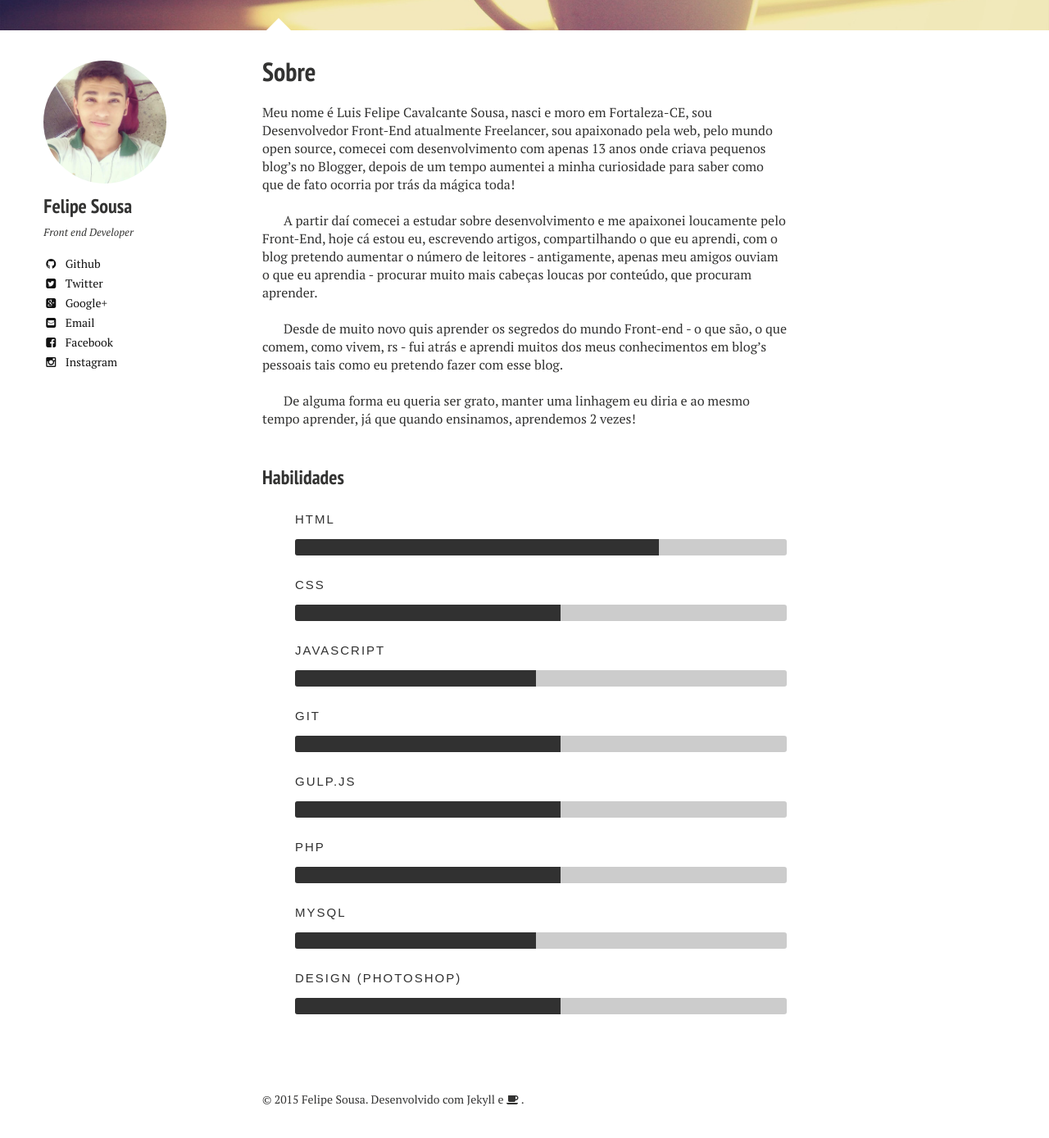
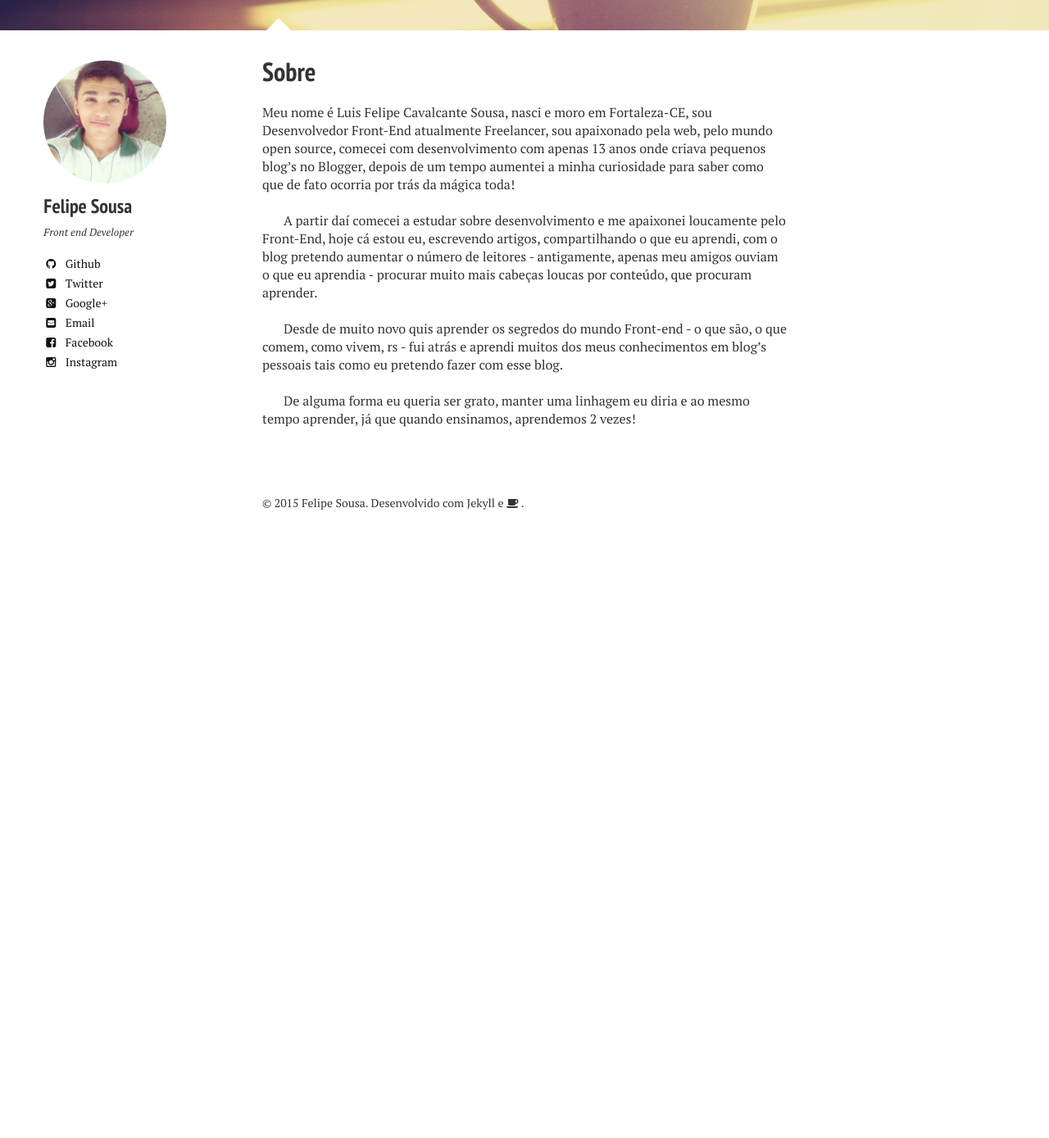
Before and after one commit to felipesousa/universal, a Jekyll site: the page built from sobre/index.md, in a window 1280 px wide and 1400 px high, scrolled down 390 px. Shown: the top 1389 px of the window at 82% size. Built offline with Jekyll 4.4.1, drawn with Linux system fonts in a browser that asks for light colours; nearby versions of some CDN libraries; after the commit the page ends 1062 px from its top, so only the background shows below that.

Commit message:
Update index.md
delete skills on about.md

```diff
--- a/sobre/index.md
+++ b/sobre/index.md
@@ -23,18 +23,3 @@ Desde de muito novo quis aprender os segredos do mundo Front-end - o que são, o
 De alguma forma eu queria ser grato, manter uma linhagem eu diria e ao mesmo tempo aprender, já que quando ensinamos, aprendemos 2 vezes!
 
 <br />
-
-### Habilidades
-
-<div class="bars">
-    <ul class="skills">
-        <li><span style="width: 70%" class="bar-expand"></span><em>HTML </em></li>
-        <li><span style="width: 50%" class="bar-expand"></span><em>CSS</em></li>
-        <li><span style="width: 45%" class="bar-expand"></span><em>JavaScript </em></li>
-        <li><span style="width: 50%" class="bar-expand"></span><em>Git </em></li>
-        <li><span style="width: 50%" class="bar-expand"></span><em>Gulp.js</em></li>
-        <li><span style="width: 50%" class="bar-expand"></span><em>PHP </em></li>
-        <li><span style="width: 45%" class="bar-expand"></span><em>MYSQL</em></li>
-        <li><span style="width: 50%" class="bar-expand"></span><em>Design (Photoshop)</em></li>
-    </ul>
-</div>
```
